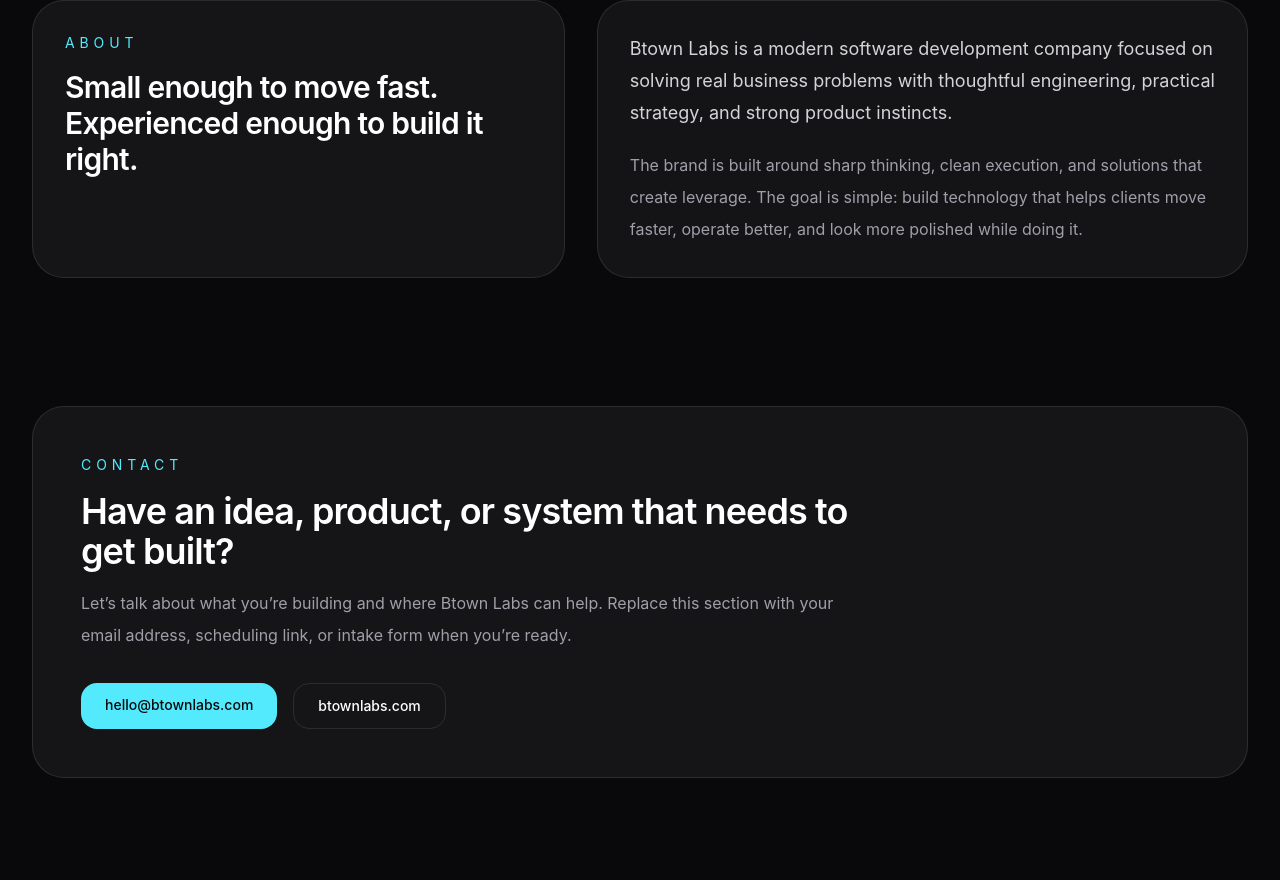
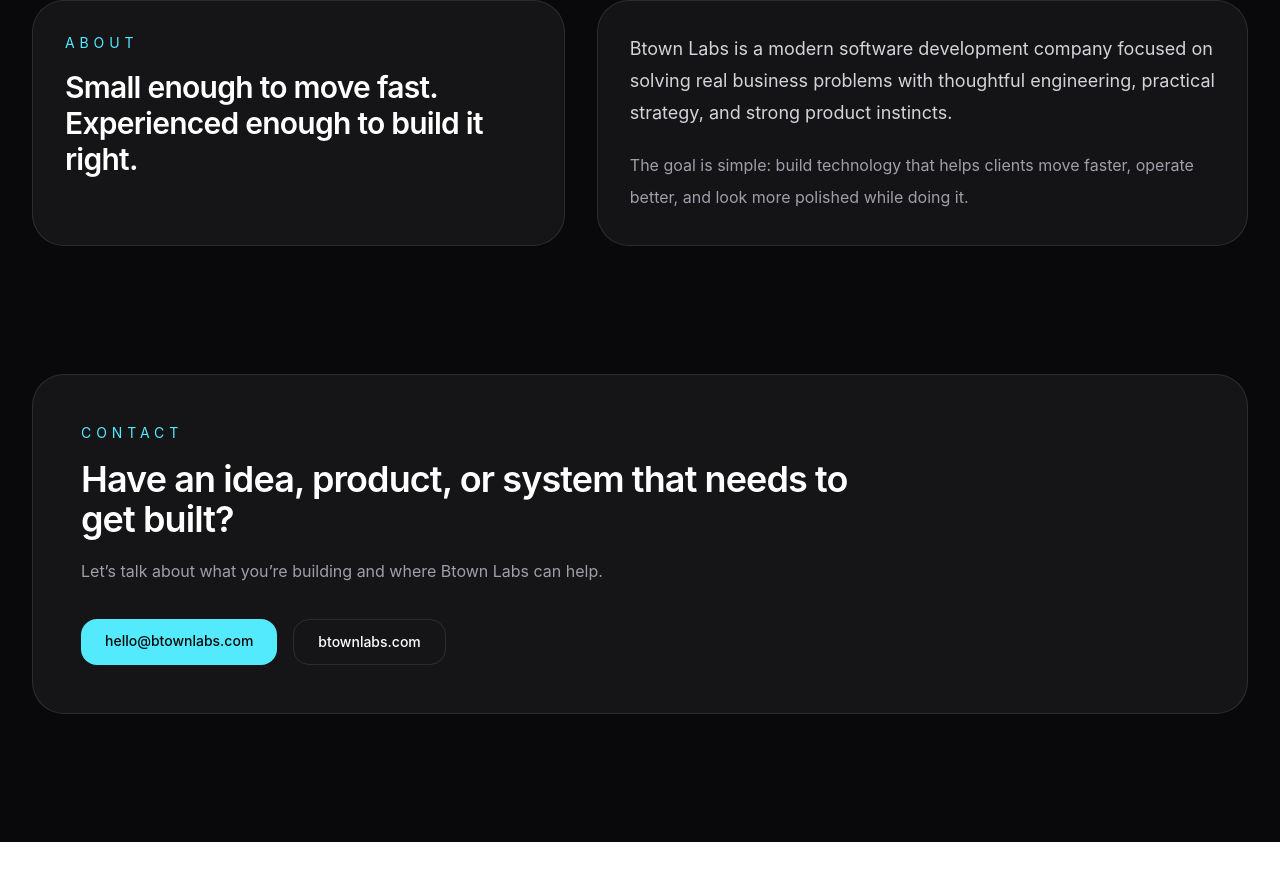
Before and after one commit to wrichey11/btownlabs-site, a React (Vite) app: page / in a window 1280 px wide. Shown: the part 2065-2945 px from the top of the page. After the commit the page ends 2907 px from the top, so only its background shows below. Built offline with nearby package versions, Linux system fonts and the light colour scheme.

Commit message:
Update App.jsx

```diff
--- a/src/App.jsx
+++ b/src/App.jsx
@@ -240,9 +240,7 @@ function BtownLabsLandingPage() {
                 practical strategy, and strong product instincts.
               </p>
               <p className="mt-5 leading-8 text-zinc-400">
-                The brand is built around sharp thinking, clean execution, and
-                solutions that create leverage. The goal is simple: build
-                technology that helps clients move faster, operate better, and
+                The goal is simple: build technology that helps clients move faster, operate better, and
                 look more polished while doing it.
               </p>
             </div>
@@ -260,8 +258,7 @@ function BtownLabsLandingPage() {
               </h2>
               <p className="mt-4 text-zinc-400 leading-8">
                 Let’s talk about what you’re building and where Btown Labs can
-                help. Replace this section with your email address, scheduling
-                link, or intake form when you’re ready.
+                help.
               </p>
               <div className="mt-8 flex flex-col gap-4 sm:flex-row">
                 <a
```
